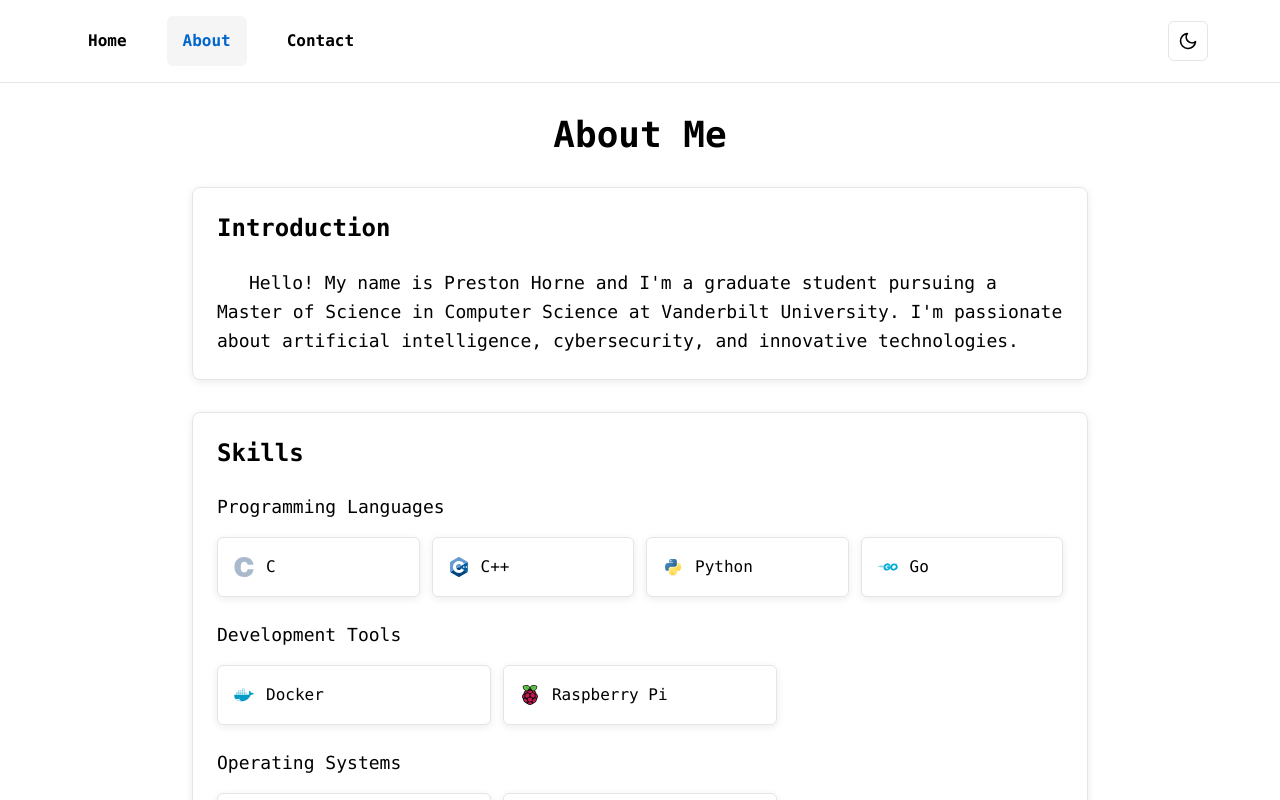
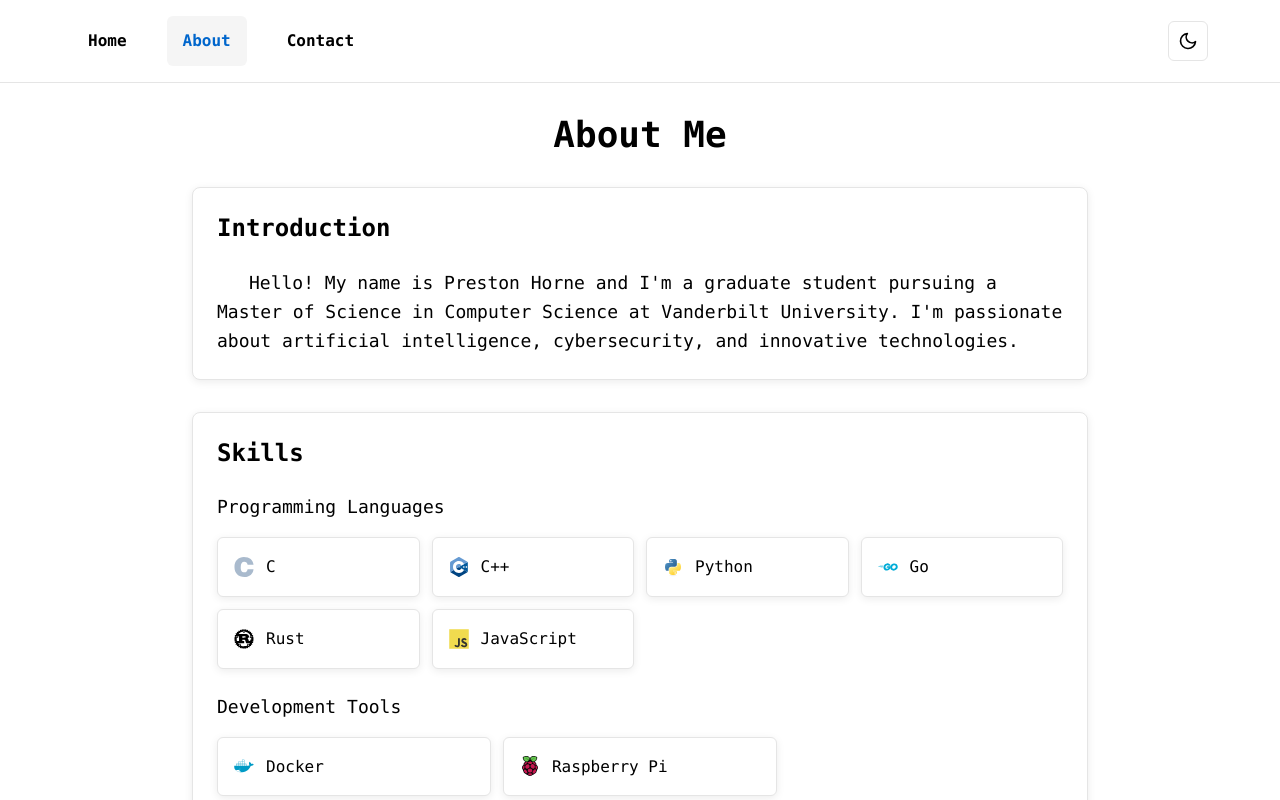
Before and after one commit to prestonmhorne/website, a Next.js app: page /about in a window 1280 px wide. Shown: the top 800 px of the page. Built offline with nearby package versions, Linux system fonts and the light colour scheme.

Commit message:
updated lang

```diff
--- a/src/app/about/page.tsx
+++ b/src/app/about/page.tsx
@@ -25,6 +25,18 @@ export default function About() {
       url: "https://go.dev",
       icon: "/icons/go.svg",
       iconClass: "icon-go"
+    },
+    {
+      name: "Rust",
+      url: "https://www.rust-lang.org",
+      icon: "/icons/rust.svg",
+      iconClass: "rust-icon"
+    },
+    {
+      name: "JavaScript",
+      url: "https://developer.mozilla.org/en-US/docs/Web/JavaScript",
+      icon: "/icons/javascript.svg",
+      iconClass: "icon-js"
     }
   ];
 
```
Also changed, not shown: public/icons/rust.svg (added).
